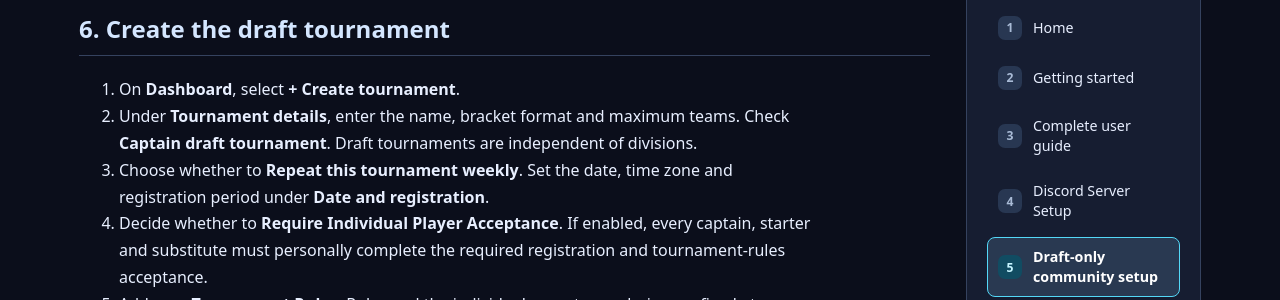
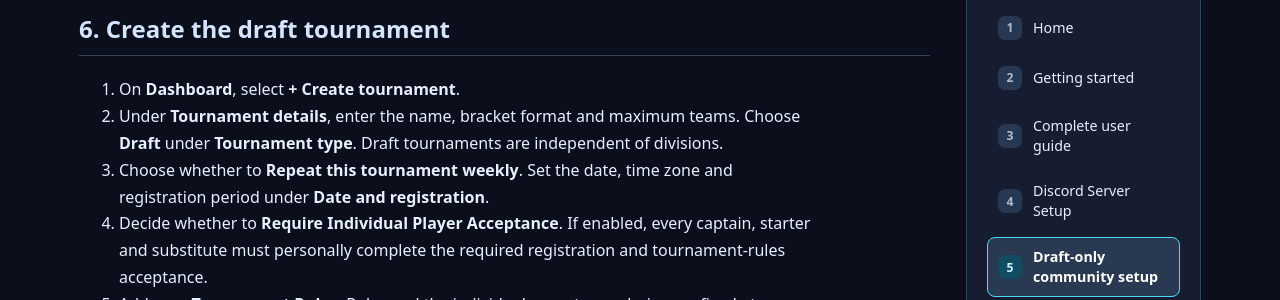
Before and after one commit to dev-dyly/bracket-control-wiki, a Jekyll site: the page built from guides/draft-only-setup.md, in a window 1280 px wide and 1400 px high, scrolled down 3203 px. Shown: the part 150-450 px from the top of the window. Built offline with Jekyll 4.4.1, drawn with Linux system fonts in a browser that asks for light colours.

Commit message:
Keep updated guide screenshots responsive and align draft instructions

```diff
--- a/assets/css/style.css
+++ b/assets/css/style.css
@@ -47,3 +47,6 @@
 .pdf-guide-link{display:inline-flex;justify-content:center;align-items:center;flex:0 0 auto;min-height:46px;padding:10px 17px;background:#12687f;border:1px solid #5bd7ec;border-radius:8px;color:white;font-weight:750;text-decoration:none;white-space:nowrap}
 .pdf-guide-link:hover{background:#1c869f;color:#fff}
 @media(max-width:620px){.pdf-guide-card{flex-direction:column;align-items:stretch;padding:19px}.pdf-guide-link{width:100%}}
+
+/* Keep current guide screenshots inside the reading column on phones. */
+.content img{display:block;max-width:100%;height:auto}
--- a/guides/draft-only-setup.md
+++ b/guides/draft-only-setup.md
@@ -75,7 +75,7 @@ Channel and category restrictions can override a role's permissions. Check the a
 ## 6. Create the draft tournament
 
 1. On **Dashboard**, select **+ Create tournament**.
-2. Under **Tournament details**, enter the name, bracket format and maximum teams. Check **Captain draft tournament**. Draft tournaments are independent of divisions.
+2. Under **Tournament details**, enter the name, bracket format and maximum teams. Choose **Draft** under **Tournament type**. Draft tournaments are independent of divisions.
 3. Choose whether to **Repeat this tournament weekly**. Set the date, time zone and registration period under **Date and registration**.
 4. Decide whether to **Require Individual Player Acceptance**. If enabled, every captain, starter and substitute must personally complete the required registration and tournament-rules acceptance.
 5. Add your **Tournament Rules**. Rules and the individual-acceptance choice are fixed at creation, so check them carefully.
```
